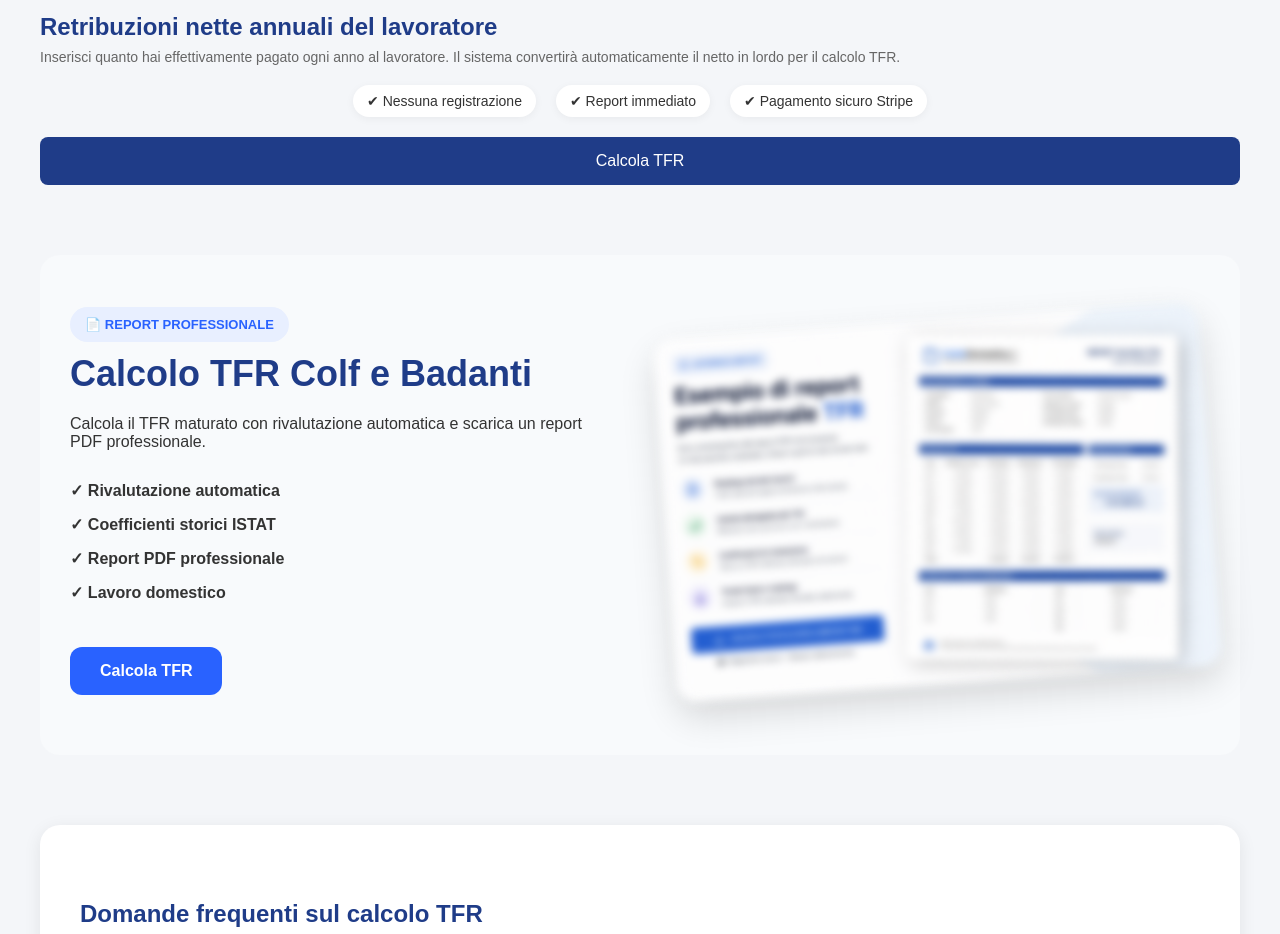
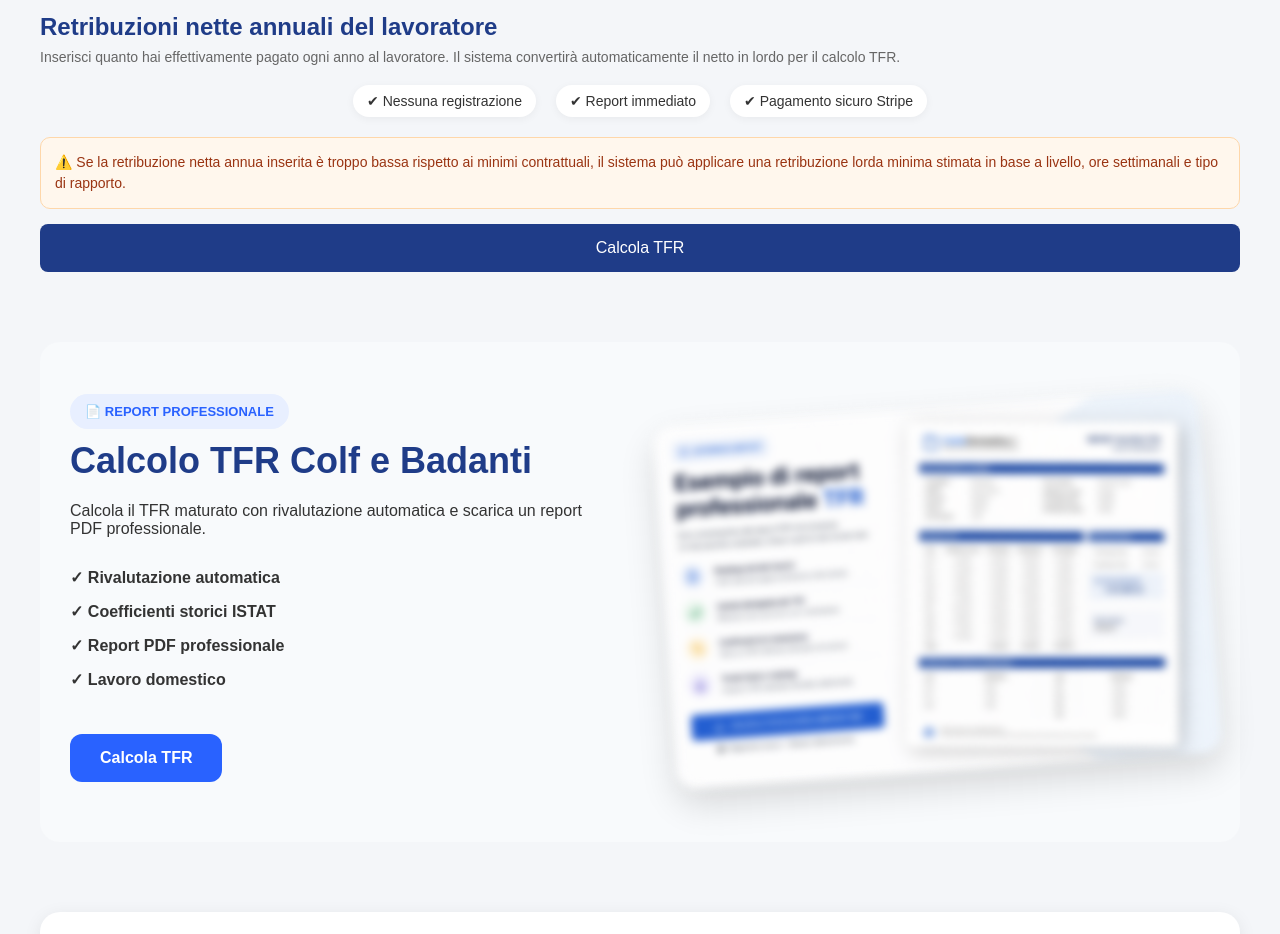
Before and after one commit to marcoamerighi-cmd/CostoDomestico-backend, a plain HTML site: page frontend/test_tfr.html in a window 1280 px wide. Shown: the part 1720-2654 px from the top of the page. Drawn offline with Linux system fonts and the light colour scheme.

Commit message:
Completato modulo TFR validazioni UX e controlli

```diff
--- a/frontend/test_tfr.html
+++ b/frontend/test_tfr.html
@@ -452,6 +452,17 @@ transform:translateY(0);
 
 }
 
+.warning-minimi{
+background:#fff7ed;
+border:1px solid #fed7aa;
+color:#9a3412;
+padding:14px;
+border-radius:10px;
+font-size:14px;
+line-height:1.5;
+margin-top:15px;
+margin-bottom:15px;
+}
     </style>
 </head>
 
@@ -589,6 +600,14 @@ e scarica un report PDF professionale.
     <span>✔ Report immediato</span>
 
     <span>✔ Pagamento sicuro Stripe</span>
+
+</div>
+
+<div class="warning-minimi">
+
+⚠️ Se la retribuzione netta annua inserita è troppo bassa rispetto ai minimi contrattuali,
+il sistema può applicare una retribuzione lorda minima stimata in base a livello, ore settimanali
+e tipo di rapporto.
 
 </div>
 
```
